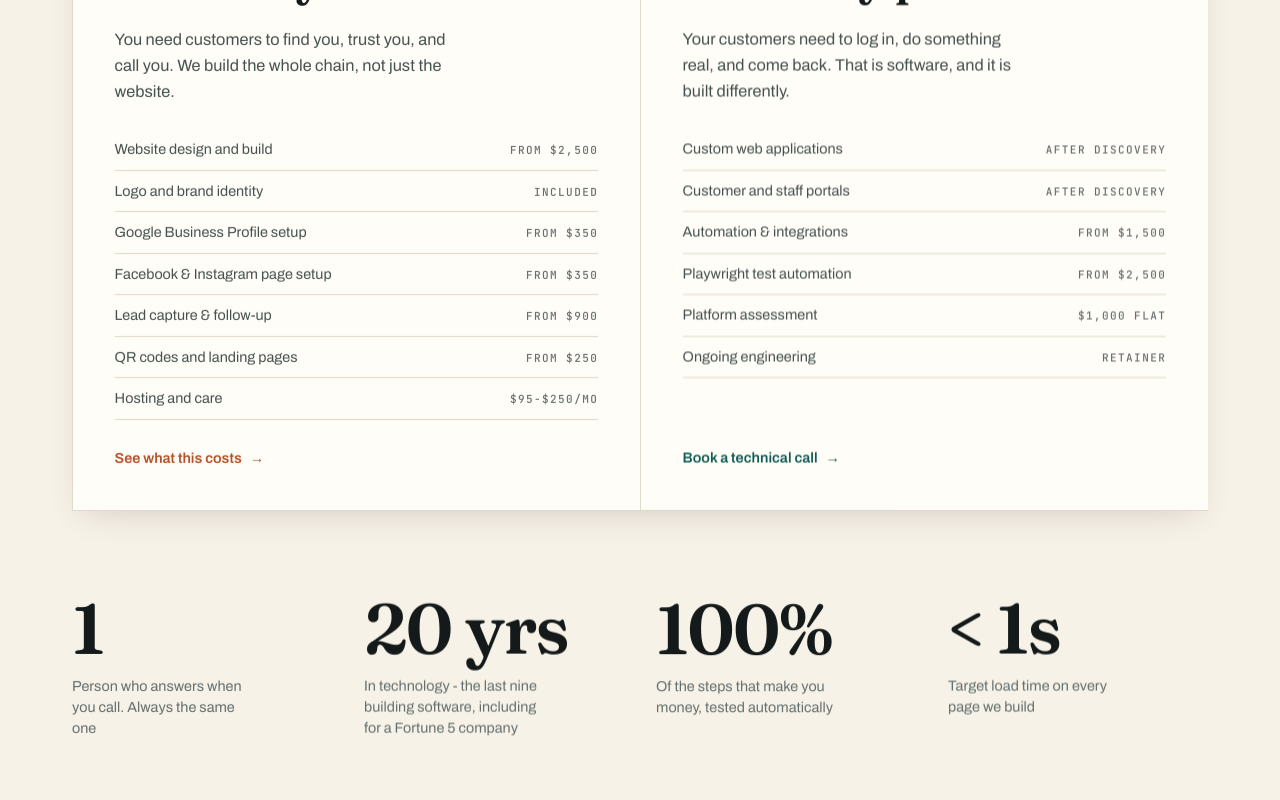
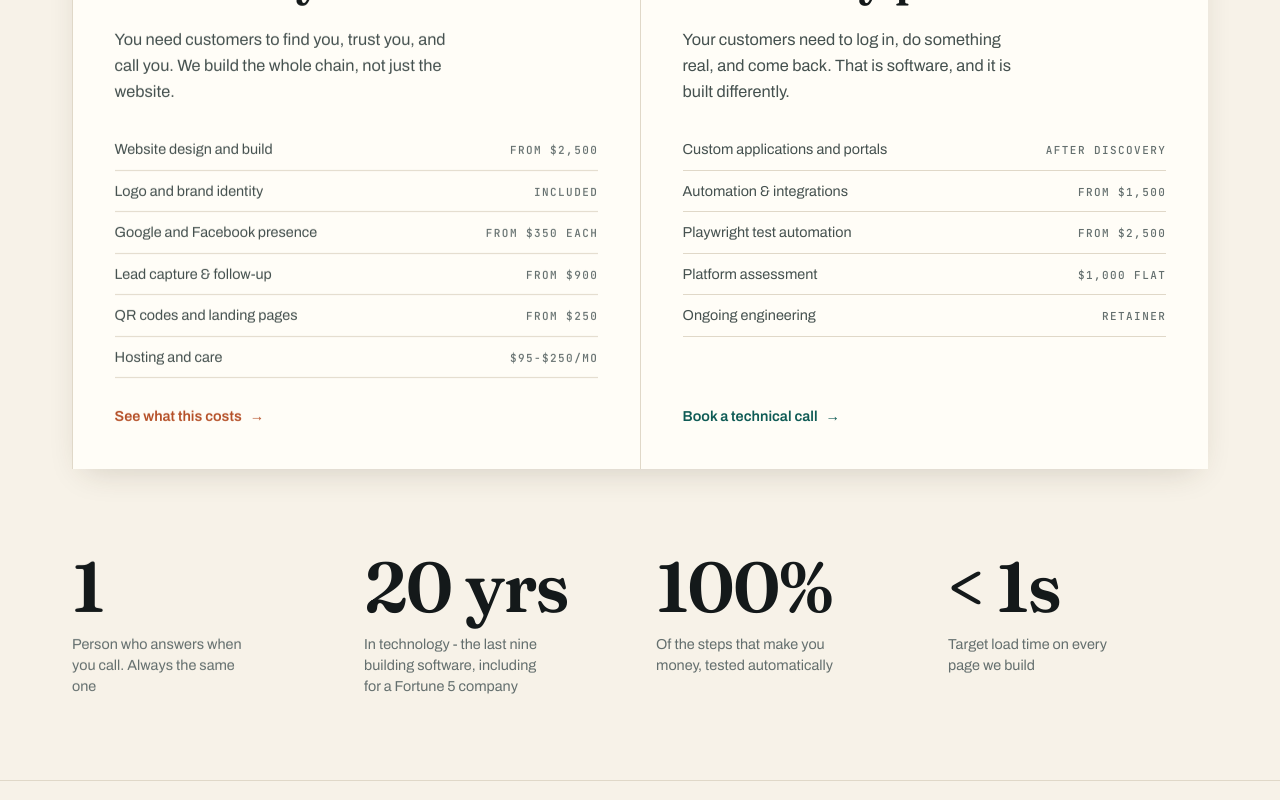
Before and after one commit to RafBro8/good-looking-digital, a Next.js app: page / in a window 1280 px wide. Shown: the part 1420-2220 px from the top of the page. Built offline with nearby package versions, Linux system fonts and the light colour scheme.

Commit message:
Link the service pages up and merge the duplicate price rows

```diff
--- a/src/app/sitemap.ts
+++ b/src/app/sitemap.ts
@@ -1,5 +1,6 @@
 import type { MetadataRoute } from "next";
 
+import { services } from "@/lib/services";
 import { site } from "@/lib/site";
 
 /**
@@ -13,6 +14,10 @@ import { site } from "@/lib/site";
  *
  * URLs are built from site.url, so they follow the real domain the moment it
  * is attached rather than needing a second edit here.
+ *
+ * The service pages are generated from services[] rather than listed, so a new
+ * one appears here by existing. A hand-kept copy of that list would drift, and
+ * a page missing from the sitemap is a page nobody finds.
  */
 
 const PAGES = [
@@ -28,10 +33,21 @@ const PAGES = [
 export default function sitemap(): MetadataRoute.Sitemap {
   const lastModified = new Date();
 
-  return PAGES.map((page) => ({
+  const fixed = PAGES.map((page) => ({
     url: `${site.url}${page.path}`,
     lastModified,
     changeFrequency: page.changeFrequency,
     priority: page.priority,
   }));
+
+  // Below the two path pages they sit under, above the legal pages: a service
+  // page is what somebody searching for the service should land on.
+  const servicePages = services.map((service) => ({
+    url: `${site.url}/services/${service.slug}`,
+    lastModified,
+    changeFrequency: "monthly" as const,
+    priority: 0.8,
+  }));
+
+  return [...fixed, ...servicePages];
 }
--- a/src/components/PathPageLayout.tsx
+++ b/src/components/PathPageLayout.tsx
@@ -5,6 +5,7 @@ import { Container, Eyebrow } from "@/components/ui";
 import { Reveal } from "@/components/Reveal";
 import { SiteFooter } from "@/components/SiteFooter";
 import { SiteHeader } from "@/components/SiteHeader";
+import { serviceForRow, serviceHrefForRow } from "@/lib/services";
 import {
   pathContent,
   paths,
@@ -145,9 +146,22 @@ export function PathPageLayout({
                     <span className="label tnum text-muted">
                       {String(i + 1).padStart(2, "0")}
                     </span>
-                    <span className="text-lg font-semibold tracking-tight">
-                      {service.name}
-                    </span>
+                    {/* The name links to the service page where one
+                        exists. Platform assessment and Ongoing engineering
+                        have none by decision, so they stay plain text rather
+                        than pointing at the row they already are. */}
+                    {serviceForRow(pathId, service.name) ? (
+                      <Link
+                        href={serviceHrefForRow(pathId, service.name)}
+                        className={`text-lg font-semibold tracking-tight underline decoration-[var(--rule-strong)] decoration-1 underline-offset-4 transition-colors duration-200 ${accentText} hover:decoration-current`}
+                      >
+                        {service.name}
+                      </Link>
+                    ) : (
+                      <span className="text-lg font-semibold tracking-tight">
+                        {service.name}
+                      </span>
+                    )}
                     <span className="label tnum text-muted whitespace-nowrap">
                       {service.price}
                     </span>
--- a/src/components/SiteFooter.tsx
+++ b/src/components/SiteFooter.tsx
@@ -1,7 +1,8 @@
 import Link from "next/link";
 
 import { Container } from "@/components/ui";
-import { paths, serviceAnchor, serviceArea, site } from "@/lib/site";
+import { serviceHrefForRow } from "@/lib/services";
+import { paths, serviceArea, site } from "@/lib/site";
 
 /**
  * Both service columns come from paths[] rather than from a hand-written list
@@ -10,6 +11,12 @@ import { paths, serviceAnchor, serviceArea, site } from "@/lib/site";
  * click after it was a no-op, because the router was already on that URL.
  * Generating the links from the same data as the rows they point at means a
  * renamed service moves its own link with it.
+ *
+ * Fragments then replaced that, and every link still felt like the same
+ * destination - because it was: a row in a price table is not somewhere to
+ * arrive. serviceHrefForRow now sends each label to its own service page, and
+ * falls back to the row only for the two services that deliberately have no
+ * page of their own.
  */
 function ServiceColumn({ pathId }: { pathId: "grow" | "platform" }) {
   const path = paths.find((p) => p.id === pathId)!;
@@ -26,7 +33,7 @@ function ServiceColumn({ pathId }: { pathId: "grow" | "platform" }) {
           .map((service) => (
             <li key={service.name}>
               <Link
-                href={`${path.href}#${serviceAnchor(service.name)}`}
+                href={serviceHrefForRow(pathId, service.name)}
                 className={`text-ink-2 ${hover} transition-colors duration-200`}
               >
                 {service.footerLabel}
--- a/src/lib/services.ts
+++ b/src/lib/services.ts
@@ -44,12 +44,7 @@ export interface ServiceDetail {
    * reader and a search engine than covering it once properly.
    */
   sourceNames: string[];
-  /**
-   * Appended to the price when the number alone would mislead. "each" on a
-   * page covering two separately priced rows, so "from $350" cannot be read
-   * as the total for both.
-   */
-  priceSuffix?: string;
+
   metaTitle: string;
   metaDescription: string;
   eyebrow: string;
@@ -100,9 +95,7 @@ export function servicePrice(service: ServiceDetail): string {
     );
   }
 
-  return service.priceSuffix
-    ? `${distinct[0]} ${service.priceSuffix}`
-    : distinct[0];
+  return distinct[0];
 }
 
 /**
@@ -407,11 +400,7 @@ export const services: ServiceDetail[] = [
   {
     slug: "google-business-profile",
     path: "grow",
-    sourceNames: [
-      "Google Business Profile setup",
-      "Facebook & Instagram page setup",
-    ],
-    priceSuffix: "each",
+    sourceNames: ["Google and Facebook presence"],
     metaTitle: "Google Business Profile and Facebook setup",
     metaDescription:
       "Google Business Profile, Facebook and Instagram pages set up properly for small businesses in Mokena and across Chicagoland. Created in your name, verified, and consistent with your website.",
@@ -659,7 +648,7 @@ export const services: ServiceDetail[] = [
   {
     slug: "custom-software",
     path: "platform",
-    sourceNames: ["Custom web applications", "Customer and staff portals"],
+    sourceNames: ["Custom applications and portals"],
     metaTitle: "Custom software development",
     metaDescription:
       "Custom web applications, customer portals and staff dashboards built by one senior engineer. TypeScript, React, Next.js, Angular, Node, Java and Spring Boot. Fixed price wherever scope allows.",
--- a/src/lib/site.ts
+++ b/src/lib/site.ts
@@ -96,11 +96,10 @@ export const paths: ServicePath[] = [
         footerLabel: "Branding",
       },
       {
-        name: "Google Business Profile setup",
-        price: "from $350",
+        name: "Google and Facebook presence",
+        price: "from $350 each",
         footerLabel: "Google presence",
       },
-      { name: "Facebook & Instagram page setup", price: "from $350" },
       {
         name: "Lead capture & follow-up",
         price: "from $900",
@@ -124,16 +123,15 @@ export const paths: ServicePath[] = [
       "Your customers need to log in, do something real, and come back. That is software, and it is built differently.",
     services: [
       {
-        name: "Custom web applications",
+        name: "Custom applications and portals",
         price: "after discovery",
-        footerLabel: "Web applications",
+        footerLabel: "Applications",
       },
       {
-        name: "Customer and staff portals",
-        price: "after discovery",
-        footerLabel: "Customer portals",
+        name: "Automation & integrations",
+        price: "from $1,500",
+        footerLabel: "Automation",
       },
-      { name: "Automation & integrations", price: "from $1,500" },
       {
         name: "Playwright test automation",
         price: "from $2,500",
@@ -276,7 +274,7 @@ export const testRun = {
   duration: "31.84s",
   specs: [
     {
-      name: "every footer service link points at a row that exists",
+      name: "every footer service link resolves to something real",
       ms: "3.67s",
     },
     { name: "clicking one service after another moves each time", ms: "7.16s" },
@@ -284,7 +282,7 @@ export const testRun = {
     { name: "the row you clicked is the row that gets marked", ms: "3.61s" },
     { name: "arriving cold on a fragment marks the row too", ms: "715ms" },
     {
-      name: "a footer link from one path reaches the other path's row",
+      name: "a footer link from one path reaches the other path's service",
       ms: "1.16s",
     },
     {
```
Also changed, not shown: 1 other file (tests, documents, lock files or other folders).
